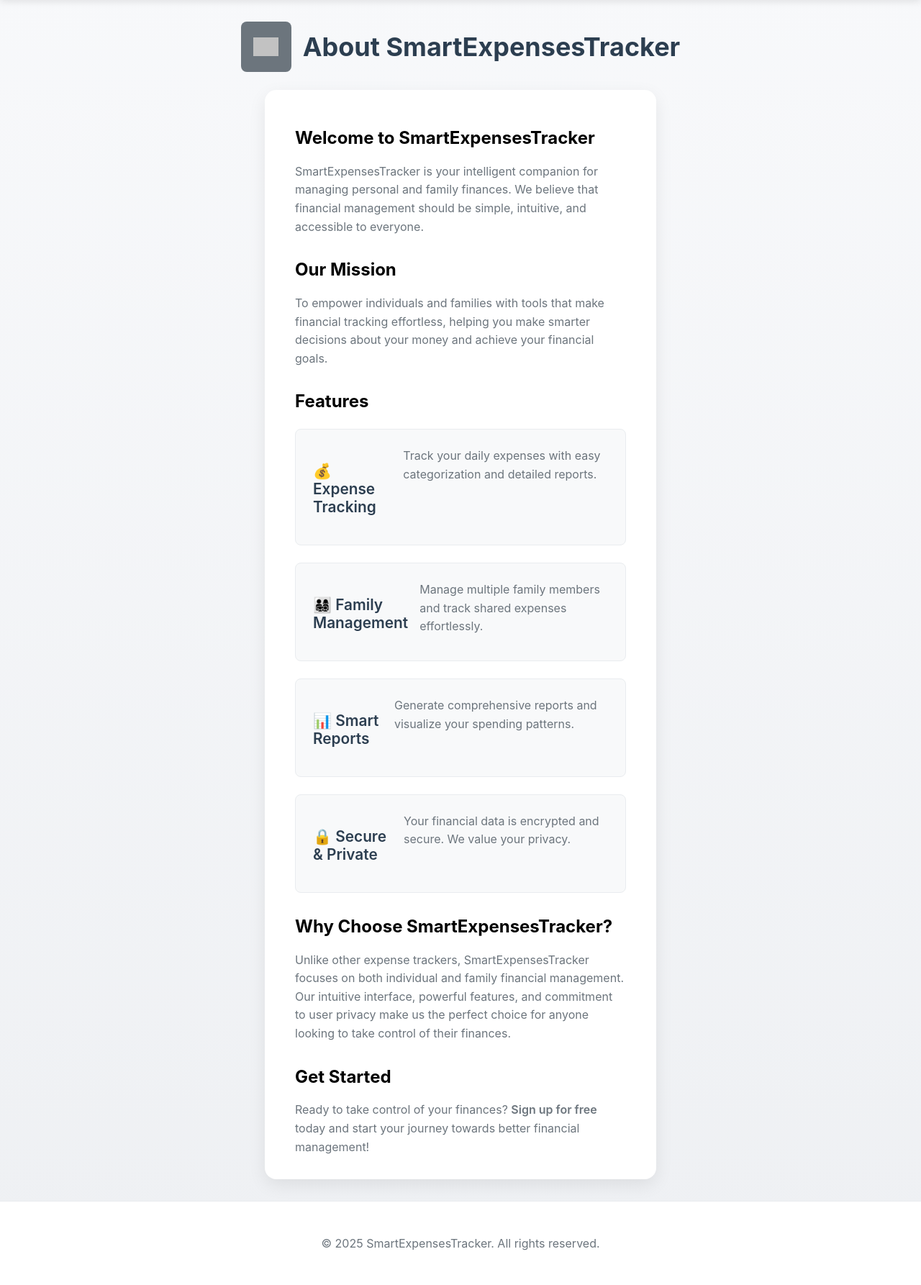
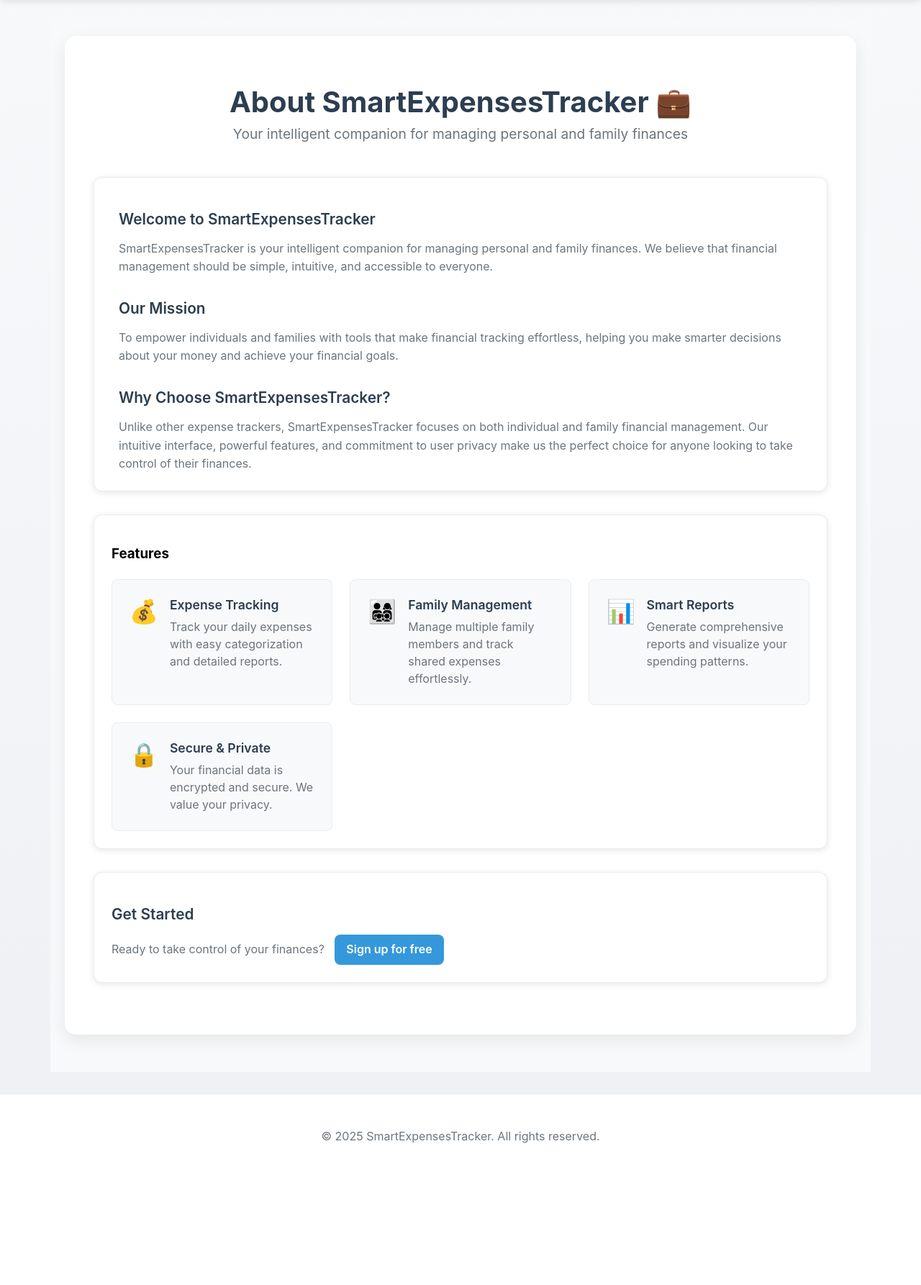
Before and after one commit to FlaviaMorgulis/Smart_Expenses_Tracker, a Flask app: page /about in a window 1280 px wide. Shown: the part 127-1913 px from the top of the page at 72% size. After the commit the page ends 1716 px from the top, so only its background shows below. Run offline with Flask 3, Linux system fonts and the light colour scheme; grey boxes are pictures that could not be loaded.

Commit message:
feat: update About page content

```diff
--- a/app/templates/about.html
+++ b/app/templates/about.html
@@ -3,19 +3,20 @@
 {% block title %}About - SmartExpensesTracker{% endblock %}
 
 {% block content %}
-<!-- Brand Section -->
-<section class="brand">
-    <div class="logo">
-        <img src="{{ url_for('static', filename='images/logo.png') }}" alt="SmartExpensesTracker Logo">
+<div class="dashboard-container">
+    <div class="dashboard-content">
+        <!-- Welcome Section -->
+        <div class="welcome-section">
+            <h1>About SmartExpensesTracker 💼</h1>
+            <p class="lead">Your intelligent companion for managing personal and family finances</p>
         </div>
-    <h1>About SmartExpensesTracker</h1>
-</section>
 
-<!-- About Content -->
-<section class="auth-card">
+        <!-- About Content Cards -->
+        <div class="analytics-section">
+            <div class="analytics-card full-width">
                 <div class="about-content">
                     <div class="about-section">
-            <h2>Welcome to SmartExpensesTracker</h2>
+                        <h3>Welcome to SmartExpensesTracker</h3>
                         <p>
                             SmartExpensesTracker is your intelligent companion for managing personal and family finances.
                             We believe that financial management should be simple, intuitive, and accessible to everyone.
@@ -23,7 +24,7 @@
                     </div>
 
                     <div class="about-section">
-            <h2>Our Mission</h2>
+                        <h3>Our Mission</h3>
                         <p>
                             To empower individuals and families with tools that make financial tracking effortless,
                             helping you make smarter decisions about your money and achieve your financial goals.
@@ -31,44 +32,68 @@
                     </div>
 
                     <div class="about-section">
-            <h2>Features</h2>
-            <div class="features-grid">
-                <div class="feature-card">
-                    <h3>💰 Expense Tracking</h3>
-                    <p>Track your daily expenses with easy categorization and detailed reports.</p>
-                </div>
-                <div class="feature-card">
-                    <h3>👨‍👩‍👧‍👦 Family Management</h3>
-                    <p>Manage multiple family members and track shared expenses effortlessly.</p>
-                </div>
-                <div class="feature-card">
-                    <h3>📊 Smart Reports</h3>
-                    <p>Generate comprehensive reports and visualize your spending patterns.</p>
-                </div>
-                <div class="feature-card">
-                    <h3>🔒 Secure & Private</h3>
-                    <p>Your financial data is encrypted and secure. We value your privacy.</p>
-                </div>
-            </div>
-        </div>
-
-        <div class="about-section">
-            <h2>Why Choose SmartExpensesTracker?</h2>
+                        <h3>Why Choose SmartExpensesTracker?</h3>
                         <p>
                             Unlike other expense trackers, SmartExpensesTracker focuses on both individual and family financial management.
                             Our intuitive interface, powerful features, and commitment to user privacy make us the perfect choice
                             for anyone looking to take control of their finances.
                         </p>
                     </div>
+                </div>
+            </div>
+        </div>
 
+        <!-- Features Section -->
+        <div class="analytics-section">
+            <div class="analytics-card full-width">
+                <h3>Features</h3>
+                <div class="features-grid">
+                    <div class="feature-card">
+                        <div class="feature-icon">💰</div>
+                        <div class="feature-info">
+                            <h4>Expense Tracking</h4>
+                            <p>Track your daily expenses with easy categorization and detailed reports.</p>
+                        </div>
+                    </div>
+                    <div class="feature-card">
+                        <div class="feature-icon">👨‍👩‍👧‍👦</div>
+                        <div class="feature-info">
+                            <h4>Family Management</h4>
+                            <p>Manage multiple family members and track shared expenses effortlessly.</p>
+                        </div>
+                    </div>
+                    <div class="feature-card">
+                        <div class="feature-icon">📊</div>
+                        <div class="feature-info">
+                            <h4>Smart Reports</h4>
+                            <p>Generate comprehensive reports and visualize your spending patterns.</p>
+                        </div>
+                    </div>
+                    <div class="feature-card">
+                        <div class="feature-icon">🔒</div>
+                        <div class="feature-info">
+                            <h4>Secure & Private</h4>
+                            <p>Your financial data is encrypted and secure. We value your privacy.</p>
+                        </div>
+                    </div>
+                </div>
+            </div>
+        </div>
+
+        <!-- Get Started Section -->
+        <div class="analytics-section">
+            <div class="analytics-card full-width">
                 <div class="about-section">
-            <h2>Get Started</h2>
+                    <h3>Get Started</h3>
                     <p>
                         Ready to take control of your finances?
-                <a href="{{ url_for('auth.signup') }}" style="color: var(--accent); text-decoration: none; font-weight: 600;">Sign up for free</a>
-                today and start your journey towards better financial management!
+                        <a href="{{ url_for('auth.signup') }}" class="btn primary" style="display: inline-block; margin-left: 10px; padding: 8px 16px;">
+                            Sign up for free
+                        </a>
                     </p>
                 </div>
             </div>
-</section>
+        </div>
+    </div>
+</div>
 {% endblock %}
```
Lines whose indentation alone changed are shown as unchanged.
